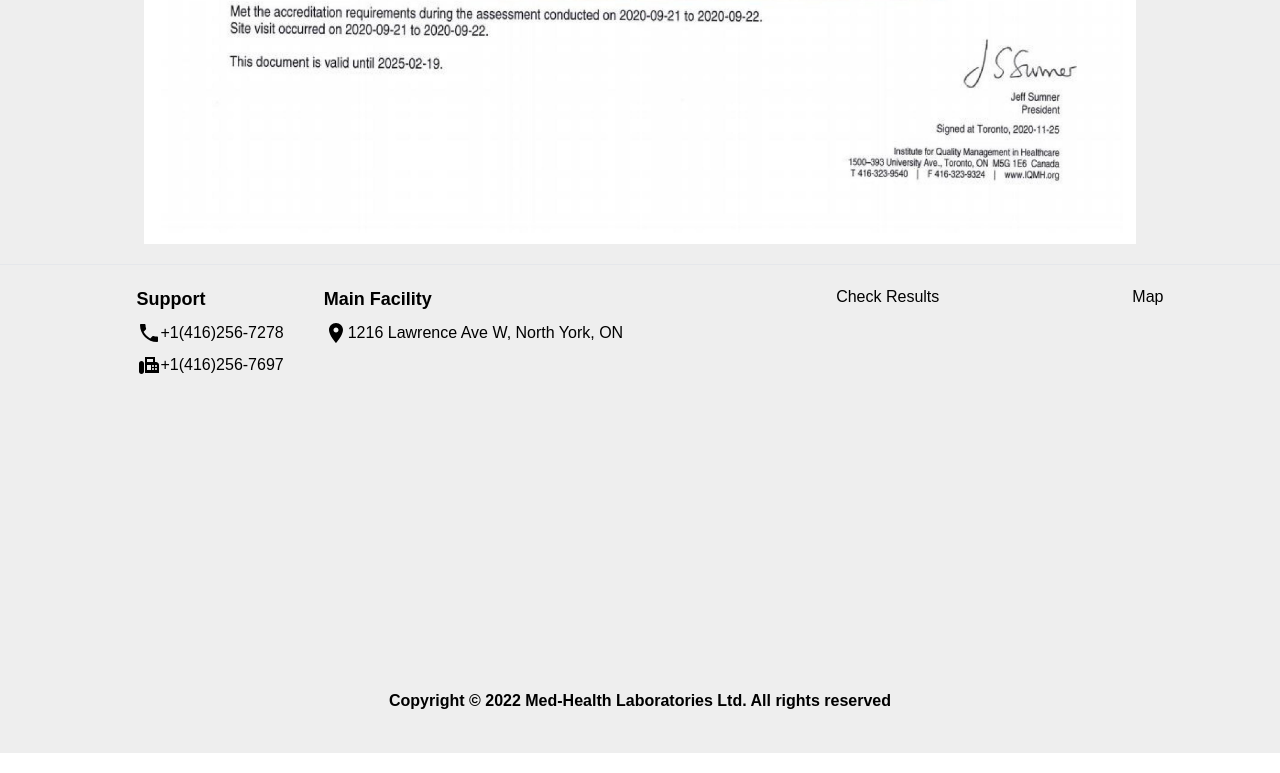
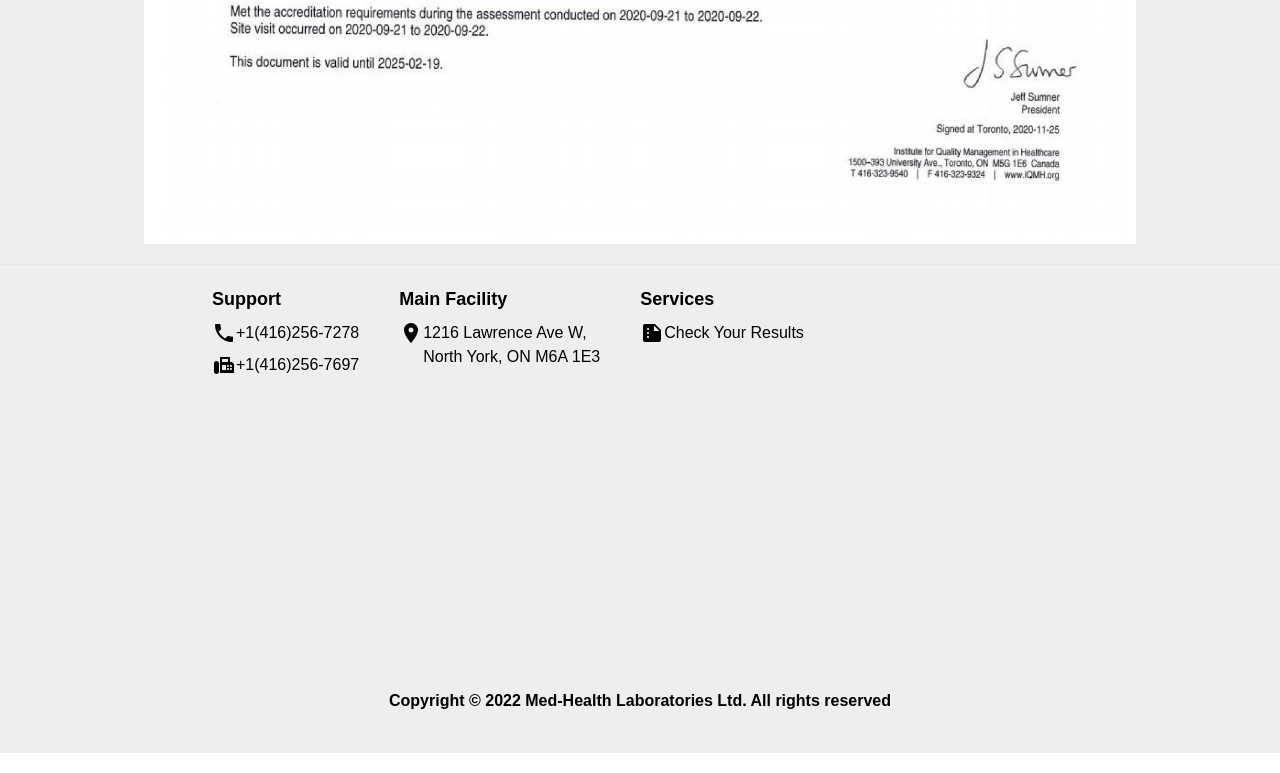
Before and after one commit to umangcodes/mhl_revamp, a React (Create React App) app: page / in a window 1280 px wide. Shown: the part 1771-2544 px from the top of the page. Built offline with nearby package versions, Linux system fonts and the light colour scheme; the HTML template or start-up script is replaced by a standard one.

Commit message:
feat: minor changes in footer

```diff
--- a/src/components/navigation/Footer.js
+++ b/src/components/navigation/Footer.js
@@ -3,10 +3,11 @@ import LocationOnIcon from '@mui/icons-material/LocationOn';
 import PhoneIcon from '@mui/icons-material/Phone';
 import FaxIcon from '@mui/icons-material/Fax';
 import locations from "../../data/locations"
+import SummarizeIcon from '@mui/icons-material/Summarize';
 function Footer() {
   return (
     <div className='border-t my-5 py-5'>
-      <div className=' h-96 bg-primary flex flex-col justify-around lg:flex-row px-5'>
+      <div className=' h-96 bg-primary flex flex-col justify-around lg:justify-start lg:px-48 lg:flex-row px-5'>
         <div className='flex flex-col justify-around lg:flex-row'>
           <div className='lg:mx-5'>
           <span className='font-semibold text-lg'>Support</span>
@@ -23,14 +24,15 @@ function Footer() {
             <span className='font-semibold text-lg'>Main Facility</span>
             <div className='flex my-2'>
             <LocationOnIcon />
-            <a href={locations.mainLab}>1216 Lawrence Ave W, North York, ON</a>
+            <a href={locations.mainLab}>1216 Lawrence Ave W,<br/> North York, ON M6A 1E3 </a>
             </div>
           </div>
+          <div className='lg:mx-5 flex flex-col '>
+            <span className='font-semibold text-lg '>Services</span>
+            <button className='flex my-2' >
+              <SummarizeIcon /> <a href="https://results.mhlab.ca/patient/#/login/">Check Your Results</a></button>
+          </div>
         </div>
-        <div>
-        <button className='' > <a href="https://results.mhlab.ca/patient/#/login/">Check Results</a></button>
-        </div>
-        <div className='flex'>Map</div>
       </div>
       <div className='flex justify-center py-5 font-semibold text-center'>Copyright © 2022 Med-Health Laboratories Ltd. All rights reserved</div>
     </div>
```
